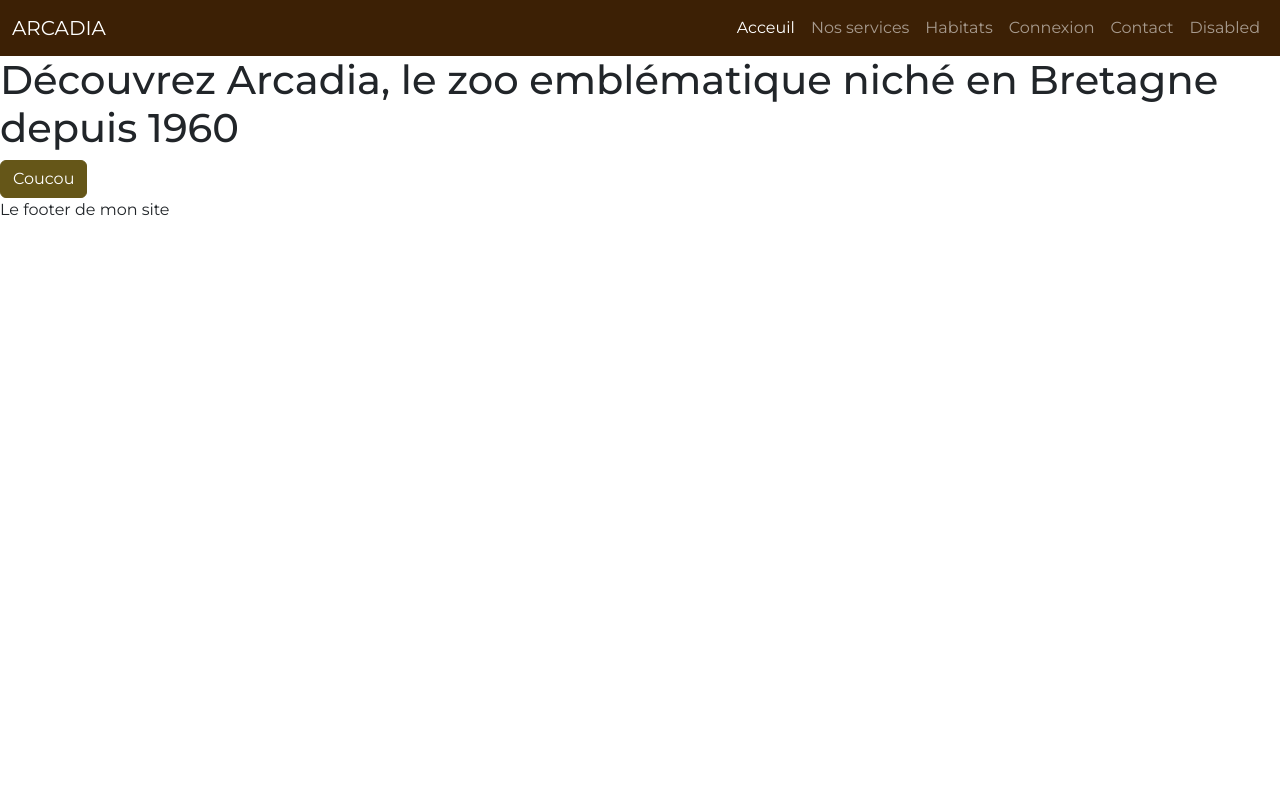
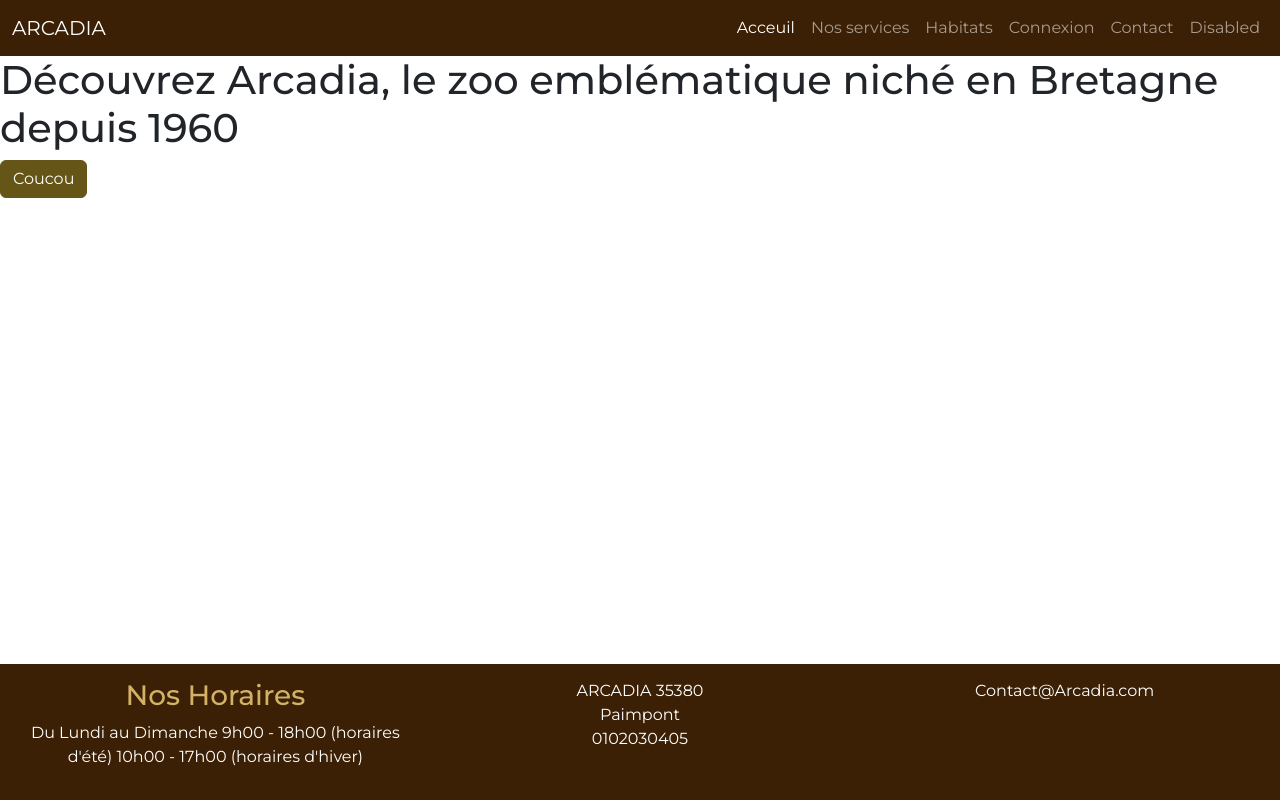
Before and after one commit to Keiloji/Ecf-zoo-front, a website with bundled scripts: page index.html in a window 1280 px wide. Built offline with nearby package versions, Linux system fonts and the light colour scheme; files whose address does not match are found by name; a web font is replaced by a local one.

Commit message:
add footer

```diff
--- a/index.html
+++ b/index.html
@@ -52,7 +52,27 @@
         <!-- Le contenu de la page  sera injectée ici-->
     </main>
 
-    <footer>Le footer de mon site</footer>
+    <footer class="bg-dark text-white text-center footer">
+            <div class="row">
+        <div class="col-12 col-lg-4">
+                <h3 class="text-secondary">Nos Horaires</h3>
+                <p>Du Lundi au Dimanche    9h00 - 18h00 (horaires d'été)   10h00 - 17h00 (horaires d'hiver)</p>
+
+
+        </div>
+        <div class="col-6 col-lg-4">
+            <p>ARCADIA 35380 <br/>
+                Paimpont<br/>
+                0102030405</p>
+    </div>
+    <div class="col-6 col-lg-4">
+        <p>Contact@Arcadia.com</p>
+    </div>
+            </div>
+
+
+
+    </footer>
 
     <script type="module" src="Router/router.js"></script>
     <script src="node_modules/bootstrap/dist/js/bootstrap.bundle.min.js"></script>
--- a/scss/main.scss
+++ b/scss/main.scss
@@ -1,2 +1,16 @@
 @import url("/node_modules/bootstrap-icons/font/bootstrap-icons.css");
 @import 'custom';
+
+html{
+    position: relative;
+    min-height: 100%;
+}
+
+main{margin-bottom: 250px;}
+
+footer.footer{
+    padding: 15px;
+    position: absolute;
+    bottom: 0;
+    width: 100%;
+}
```
Also changed, not shown: scss/main.css, 1 other file.
